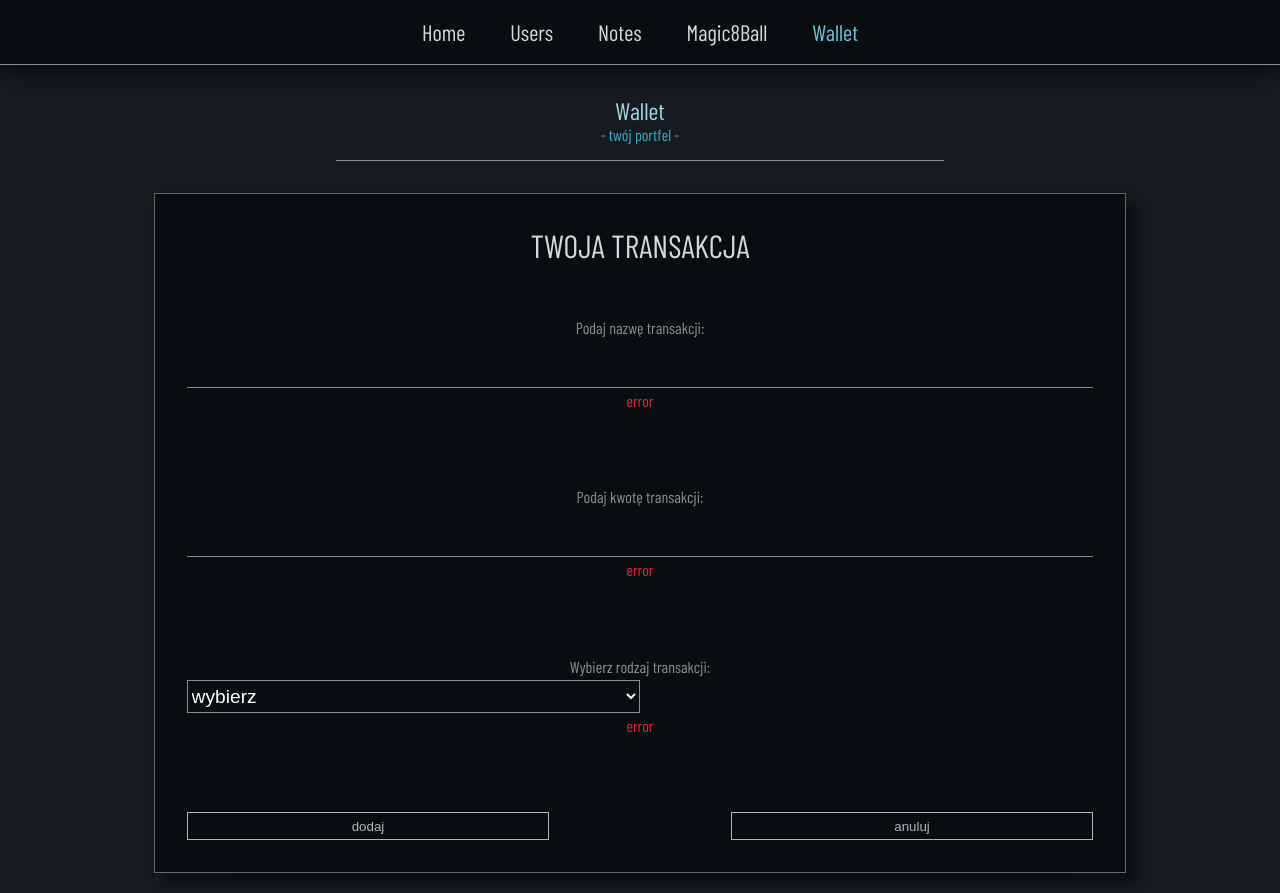
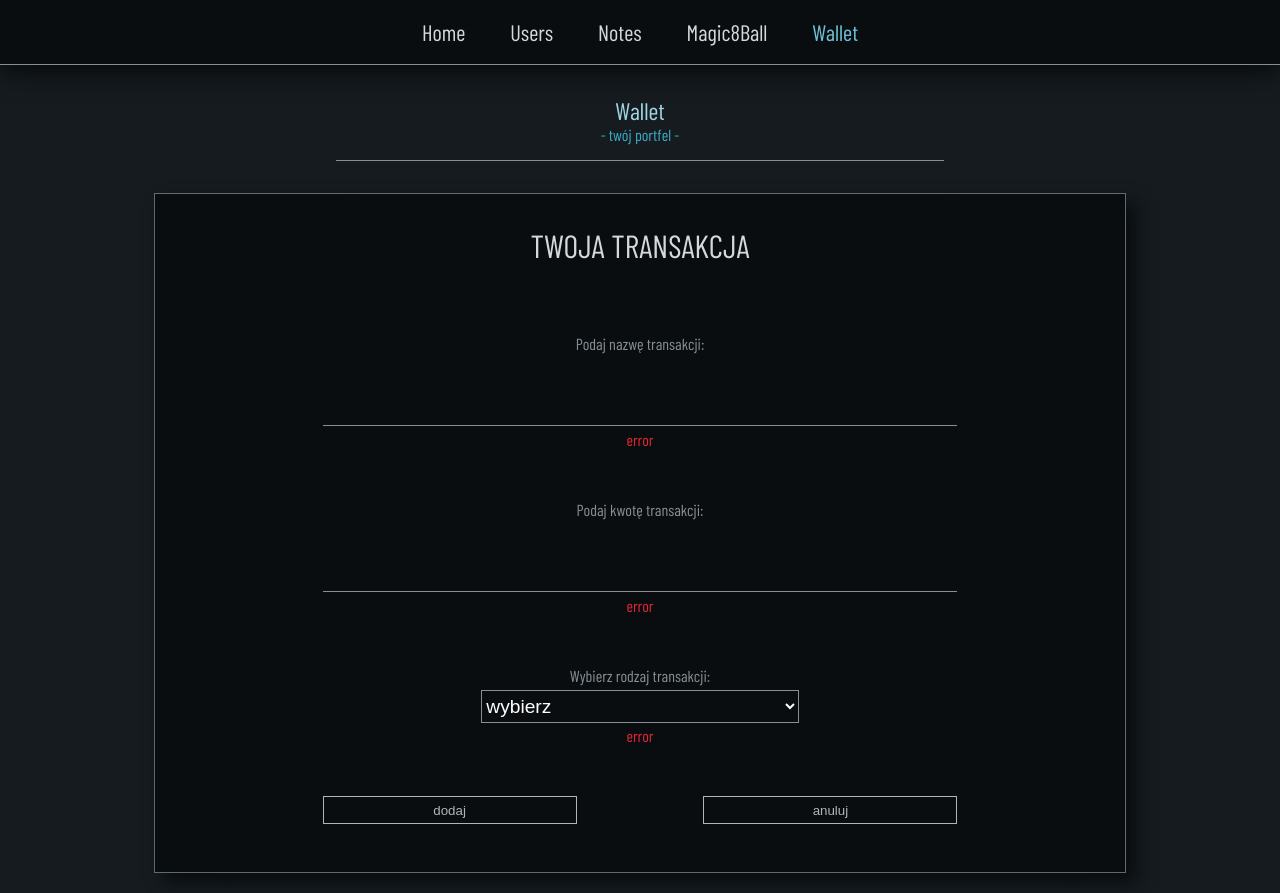
Before and after one commit to Scorpion19702022/SIMPLE_PROJECT_REACT_REDUX, a React (Vite) app: page /Wallet in a window 1280 px wide. Built offline with nearby package versions, Linux system fonts and the light colour scheme; a web font is replaced by a local one.

Commit message:
added style for desktop

```diff
--- a/src/Components/Wallet/Styles/WalletInputsModal.module.css
+++ b/src/Components/Wallet/Styles/WalletInputsModal.module.css
@@ -138,4 +138,17 @@
 	.heading {
 		font-size: 2em;
 	}
+
+	.form {
+		width: 70%;
+		padding: 1em 0em;
+	}
+
+	.input {
+		font-size: 1.8em;
+	}
+
+	.box_select {
+		align-items: center;
+	}
 }
```
